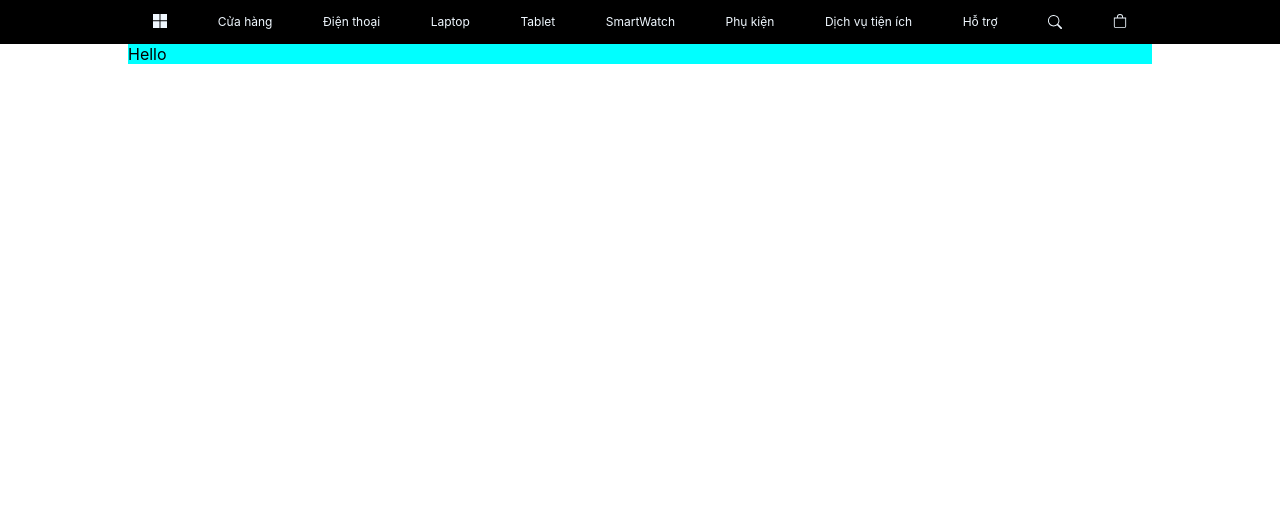
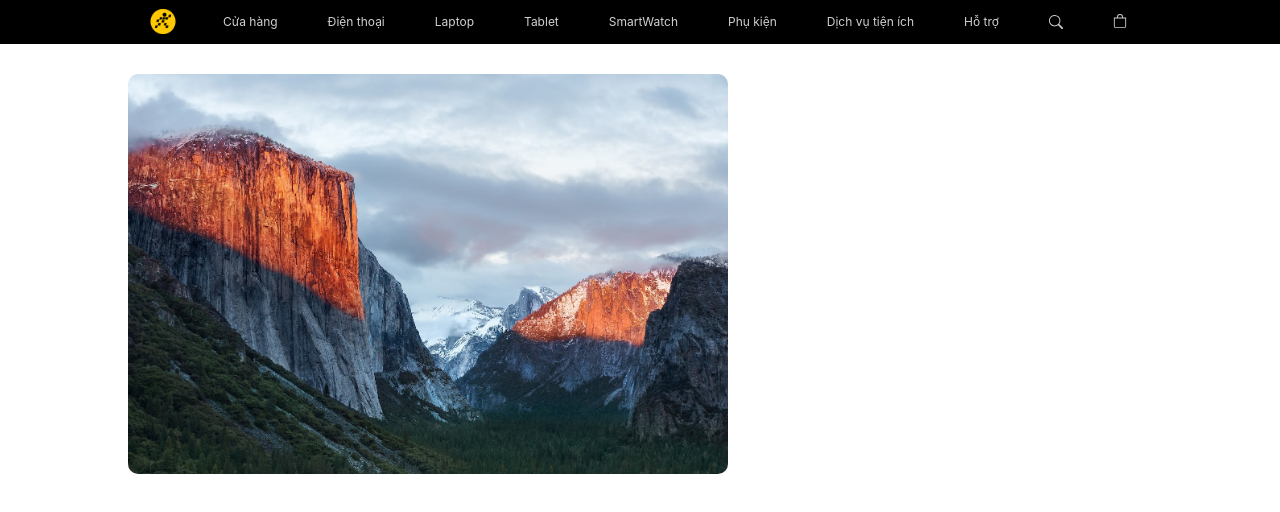
Before and after one commit to y-nguye/the-shop, a React app: page / in a window 1280 px wide. Built offline with nearby package versions, Linux system fonts and the light colour scheme.

Commit message:
SliderShow

```diff
--- a/package.json
+++ b/package.json
@@ -38,6 +38,7 @@
         ]
     },
     "devDependencies": {
-        "sass": "^1.64.2"
+        "sass": "^1.64.2",
+        "swiper": "^10.1.0"
     }
 }
--- a/src/components/Body/Slideshow.js
+++ /dev/null
@@ -1,9 +0,0 @@
-import './Slideshow.scss';
-
-export default function Slideshow() {
-    return (
-        <>
-            <div className="slide-show__container">Hello</div>
-        </>
-    );
-}
--- /dev/null
+++ b/src/components/Body/Slideshow/Images.js
@@ -0,0 +1,12 @@
+export const Images = [
+    { image: require('./img/ElCapitan.jpg') },
+    { image: require('./img/NatGeo04.jpg') },
+    { image: require('./img/NatGeo07.jpg') },
+    { image: require('./img/NatGeo15.jpg') },
+    { image: require('./img/Sierra.jpg') },
+    { image: require('./img/Sierra01.jpg') },
+    { image: require('./img/Sierra02.jpg') },
+    { image: require('./img/Yosemite02.jpg') },
+    { image: require('./img/Yosemite04.jpg') },
+    { image: require('./img/Yosemite05.jpg') },
+];
--- /dev/null
+++ b/src/components/Body/Slideshow/Slideshow.js
@@ -0,0 +1,39 @@
+import { register } from 'swiper/element/bundle'; // Hiệu năng cao hơn so với dùng Swiper chính
+import { Images } from './Images';
+import './Slideshow.scss';
+
+register();
+
+const SlideshowList = () => {
+    const sliderStyle = {
+        width: '600px',
+        height: '400px',
+        borderRadius: '10px',
+        objectFit: 'cover',
+        transition: 'all 0.3s ease',
+    };
+
+    return Images.map((x) => (
+        <swiper-slide>
+            <img src={x.image} alt="img" style={sliderStyle} />
+        </swiper-slide>
+    ));
+};
+
+export default function Slideshow() {
+    return (
+        <>
+            <div className="slide-show__container">
+                <swiper-container
+                    slides-per-view="1"
+                    speed="500"
+                    loop="true"
+                    space-between="200"
+                    mousewheel="true"
+                >
+                    <SlideshowList />
+                </swiper-container>
+            </div>
+        </>
+    );
+}
--- a/src/components/Body/Slideshow.scss
+++ b/src/components/Body/Slideshow/Slideshow.scss
@@ -1,5 +1,5 @@
 .slide-show__container {
     width: 100%;
     max-width: 1024px;
-    background-color: aqua;
+    margin-top: 30px;
 }
--- a/src/components/Header/Navbar.js
+++ b/src/components/Header/Navbar.js
@@ -1,9 +1,13 @@
-import { Microsoft, Search, Bag } from 'react-bootstrap-icons';
+import { Search, Bag } from 'react-bootstrap-icons';
+import logo from './img/thegioididong-logo.png';
 import './Navbar.scss';
 
 function Item() {
     const navBar = [
-        { label: <Microsoft className="icon-navbar home-icon" />, href: '#' },
+        {
+            label: <img src={logo} alt="logo" className="icon-logo" />,
+            href: '#',
+        },
         { label: 'Cửa hàng', href: '#' },
         { label: 'Điện thoại', href: '#' },
         { label: 'Laptop', href: '#' },
--- a/src/components/Header/Navbar.scss
+++ b/src/components/Header/Navbar.scss
@@ -4,7 +4,7 @@
     width: 100%;
     position: sticky;
     top: 0;
-    color: aliceblue;
+    color: #ffffffd0;
     background-color: black;
     .nav-bar__center {
         width: 100%;
@@ -18,16 +18,24 @@
             align-items: center;
             justify-content: space-around;
             list-style-type: none;
-            span {
+            li:hover span {
                 // text-decoration: none;
+                // cursor: pointer;
                 color: aliceblue;
             }
         }
     }
 }
 
+.icon-logo {
+    width: 40px;
+    margin-left: -10px;
+    margin-right: -10px;
+}
+
 .icon-navbar {
     font-size: 14px;
+    font-weight: 500;
 }
 
 .search-icon {
--- a/src/containers/HomePage/App.js
+++ b/src/containers/HomePage/App.js
@@ -1,5 +1,5 @@
 import Navbar from '../../components/Header/Navbar.js';
-import Slideshow from '../../components/Body/Slideshow.js';
+import Slideshow from '../../components/Body/Slideshow/Slideshow.js';
 import './App.css';
 
 export default function App() {
```
Also changed, not shown: src/components/Body/Slideshow/img/ElCapitan.jpg (added), src/components/Body/Slideshow/img/NatGeo04.jpg (added), src/components/Body/Slideshow/img/NatGeo07.jpg (added), src/components/Body/Slideshow/img/NatGeo15.jpg (added), src/components/Body/Slideshow/img/Sierra.jpg (added), src/components/Body/Slideshow/img/Sierra01.jpg (added), src/components/Body/Slideshow/img/Sierra02.jpg (added), src/components/Body/Slideshow/img/Yosemite02.jpg (added), src/components/Body/Slideshow/img/Yosemite04.jpg (added), src/components/Body/Slideshow/img/Yosemite05.jpg (added), src/components/Header/img/thegioididong-logo.png (added), 1 other file.
